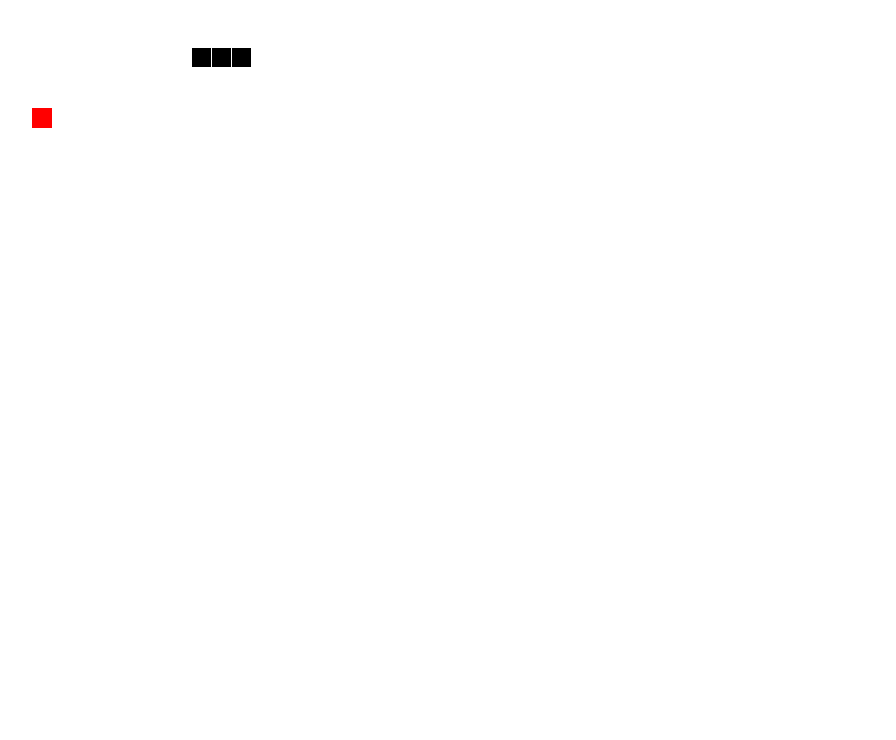
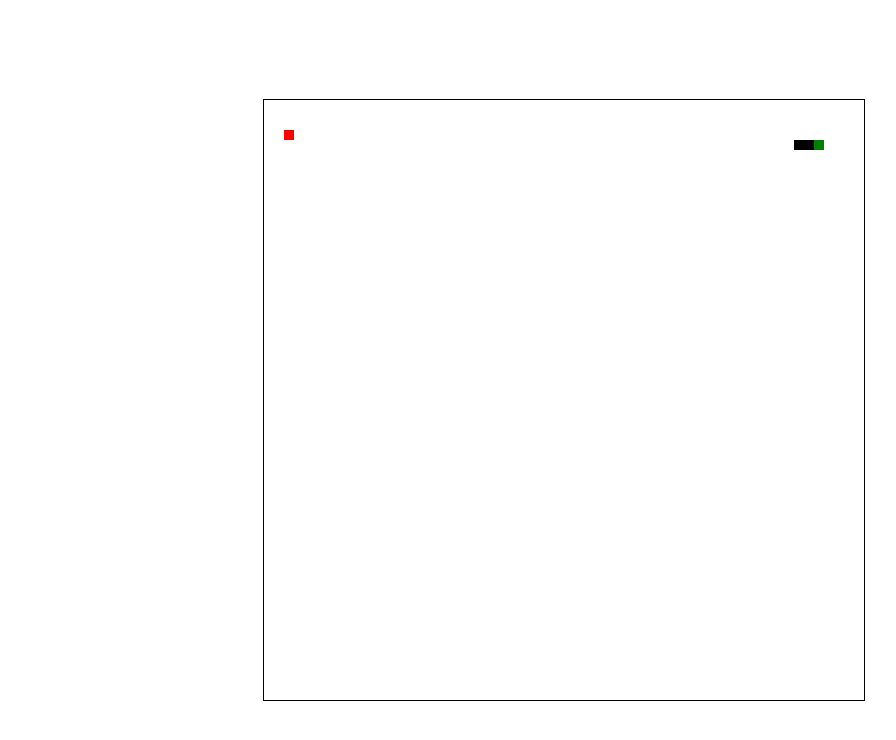
Before and after one commit to pafeltowicz/snake, a website: page app/index.html in a window 1280 px wide. Shown: the whole page, without its empty margins (76-972 px from the left). Drawn offline with Linux system fonts and the light colour scheme.

Commit message:
Fixed game and refactoring code

```diff
--- a/app/js/main.js
+++ b/app/js/main.js
@@ -4,50 +4,67 @@ class Food {
         this.y = 0;
         this.width = 10;
         this.height = 10;
-        this.pickLocation();
     }
 
-    pickLocation() {
-        this.x = Math.floor(Math.random() * 20) * this.width;
-        this.y = Math.floor(Math.random() * 20) * this.height;
+    pickLocation(snake) {
+        this.x = Math.floor(Math.random() * 31) * this.width;
+        this.y = Math.floor(Math.random() * 31) * this.height;
+
+        snake.tail.forEach(function (item) {
+            // if(item.x === this.x && item.y === this.x){
+            //     this.pickLocation(snake);
+            // }
+            if(snake.colisionDetect(item, snake)){
+                this.pickLocation(snake);
+            }
+        }.bind(this));
+
+        while(this.x > 580){
+            this.x = Math.floor(Math.random() * 31) * this.width;
+        }
+        while(this.y > 580){
+            this.y = Math.floor(Math.random() * 31) * this.height;
+        }
     }
 }
 
 class Snake {
-    constructor(app) {
-        this.ctx = app.ctx;
-        this.direction = 0; // 0 - LEFT 1 - RIGHT 2 - UP 3 - DOWN
-        this.width = 20;
-        this.height = 20;
+    constructor() {
+        this.direction = 1; // 0 - LEFT 1 - RIGHT 2 - UP 3 - DOWN
+        this.width = 10;
+        this.height = 10;
         this.tail = [
-            {x: 40, y: 40, width: this.width, height: this.height},
-            {x: 60, y: 40, width: this.width, height: this.height},
-            {x: 80, y: 40, width: this.width, height: this.height}
+            {x: 0, y: 40, width: this.width, height: this.height},
+            {x: 20, y: 40, width: this.width, height: this.height},
+            {x: 40, y: 40, width: this.width, height: this.height}
         ];
         this.food = new Food();
-        console.log(this.food);
+        this.food.pickLocation(this);
     }
 
-    wallHack(index) {
-        if (this.tail[index].x >= 600) {
-            this.tail[index].x = 0;
+    wallHack(item) {
+        this.last = this.tail[this.tail.length - 1];
+        if (item.x > 600) {
+            item.x = 0;
         }
-        if (this.tail[index].y >= 600) {
-            this.tail[index].y = 0;
+        if (item.y > 600) {
+            item.y = 0;
         }
-        if (this.tail[index].x <= 0) {
-            this.tail[index].x = 600;
+        if (item.x < 0) {
+            item.x = 600;
         }
-        if (this.tail[index].y <= 0) {
-            this.tail[index].y = 600;
+        if (item.y < 0) {
+            item.y = 600;
         }
     }
-    canibal(tail){
-        this.tail.forEach(function (item) {
-            if(this.colisionDetect(tail, item)){
-                alert("Game over");
-            }
-        }.bind(this))
+
+    collisionWall(item){
+        if(item.x > 600 || item.y > 600 || item.x < 0 || item.y < 0){
+            return true;
+        }else{
+            return false;
+        }
+
     }
 
     direct(lastBall) {
@@ -65,66 +82,38 @@ class Snake {
             case 3:
                 this.tail.push({x: lastBall.x, y: lastBall.y + this.height, width: this.width, height: this.height});
                 break
+            default:
+                break;
         }
     }
 
     colisionDetect(rect1, rect2) {
 
-        if (rect1.x <= rect2.x + rect2.width && rect1.x + rect1.width >= rect2.x && rect1.y <= rect2.y + rect2.height && rect1.height + rect1.y >= rect2.y) {
+        if (rect1.x < rect2.x + rect2.width &&
+            rect1.x + rect1.width > rect2.x &&
+            rect1.y < rect2.y + rect2.height &&
+            rect1.height + rect1.y > rect2.y) {
             return true;
         } else {
             return false;
         }
     }
 
-    update() {
-
-        // this.x = this.x + this.speedX * this.app.scale;
-        // this.y = this.y + this.speedY * this.app.scale;
-        //
-        // this.x = Math.max(Math.min(this.x, 600 - this.app.scale), 0);
-        // this.y = Math.max(Math.min(this.y, 600 - this.app.scale), 0);
-        //
-
-        // console.log(this.tail[this.tail.length - 1], this.food);
-
-        if(this.colisionDetect(this.tail[this.tail.length - 1], this.food)){
-            this.food.pickLocation();
-            this.insert();
-        }
-    }
-
     insert() {
-        var lastBall = this.tail[this.tail.length - 1];
+        let lastBall = this.tail[this.tail.length - 1];
         this.direct(lastBall);
-    }
-
-    show() {
-        this.ctx.clearRect(0, 0, 600, 600);
-        this.ctx.beginPath();
-        this.tail.shift();
-        this.insert();
-        this.ctx.fillStyle = "#000";
-
-        this.tail.forEach(function (item, index) {
-            this.ctx.fillRect(item.x, item.y, this.width - 1, this.height - 1);
-            this.wallHack(index);
-            this.canibal(this.tail[this.tail.length - 1]);
-        }.bind(this));
-
-        this.ctx.fillStyle = "red";
-        this.ctx.fillRect(this.food.x, this.food.y, this.width, this.height);
-
     }
 }
 class App {
     constructor() {
         this.canvas = document.getElementById('playGround');
         this.ctx = this.canvas.getContext('2d');
-        this.scale = 10;
-        this.snake = new Snake(this);
-        this.init();
-        this.start();
+        this.frameRate = 10;
+        this.score = 0;
+        this.snake = new Snake();
+        this.canvas.width = 600;
+        this.canvas.height = 600;
+        this.draw();
         this.assignEvent();
     }
 
@@ -138,39 +127,79 @@ class App {
         switch (code) {
             // 0 - LEFT; 1 - RIGHT; 2 - UP; 3 - DOWN
             case 37:
-                this.snake.direction = 0;
+                if(this.snake.direction !== 1){
+                    this.snake.direction = 0;
+                }
                 break; //Left key
             case 38:
-                this.snake.direction = 2;
+                if (this.snake.direction !== 3){
+                    this.snake.direction = 2;
+                }
                 break; //Up key
             case 39:
-                this.snake.direction = 1;
+                if(this.snake.direction !== 0){
+                    this.snake.direction = 1;
+                }
                 break; //Right key
             case 40:
-                this.snake.direction = 3;
+                if(this.snake.direction !== 2){
+                    this.snake.direction = 3;
+                }
                 break; //Down key
             default:
                 break;
         }
     }
 
-    init() {
-        this.canvas.width = 600;
-        this.canvas.height = 600;
+    update(last){
+        this.ctx.fillStyle = "#000"
+        this.snake.tail.forEach(function (item, index) {
+            if(index === this.snake.tail.length - 1){
+                //HEAD
+                this.ctx.fillStyle = "green"
+            }else{
+                //BODY
+                this.ctx.fillStyle = "#000"
+            }
+            this.ctx.fillRect(item.x, item.y, this.snake.width, this.snake.height);
+
+            if(this.snake.colisionDetect(last, this.snake.food)){
+                this.score++;
+                this.snake.insert();
+                this.snake.food.pickLocation(this.snake);
+            }
+
+            // this.snake.wallHack(item);
+
+            //Collision wall or "canibal snake"
+            if(item.x == this.last.x && item.y == this.last.y && index < this.snake.tail.length - 2 || this.snake.collisionWall(item)){
+                //Game over
+                alert("Gameover! Twój wynik to: " + this.score + " PTK" );
+                //New Game
+                this.score = 0;
+                this.snake = new Snake();
+            }
+        }.bind(this));
     }
 
-    start() {
-        this.draw();
+    show(){
+        this.snake.insert();
+
+        this.snake.tail.shift();
+
+        this.ctx.clearRect(0, 0, 600, 600);
+        this.ctx.beginPath();
+
+        this.last = this.snake.tail[this.snake.tail.length - 1];
+        this.update(this.last);
+
+        this.ctx.fillStyle = "red";
+        this.ctx.fillRect(this.snake.food.x, this.snake.food.y, this.snake.food.width, this.snake.food.height);
     }
 
     draw() {
-        window.setTimeout(() => window.requestAnimationFrame(this.draw.bind(this)), 1000 / 10);
-        this.snake.show();
-        this.snake.update();
-    }
-
-    random(max) {
-        return Math.floor(Math.random() * (max + 1));
+        window.setTimeout(() => window.requestAnimationFrame(this.draw.bind(this)), 1000 / this.frameRate);
+        this.show();
     }
 }
 
--- a/app/scss/style.scss
+++ b/app/scss/style.scss
@@ -8,3 +8,10 @@
  **
  * normalize.css v3.0.3 | MIT License | github.com/necolas/normalize.css
 */
+canvas{
+  border: solid 1px #000;
+  position: absolute;
+  top: 50%;
+  left: 50%;
+  transform: translate(-50%, -50%);
+}
```
Also changed, not shown: app/css/style.css.
